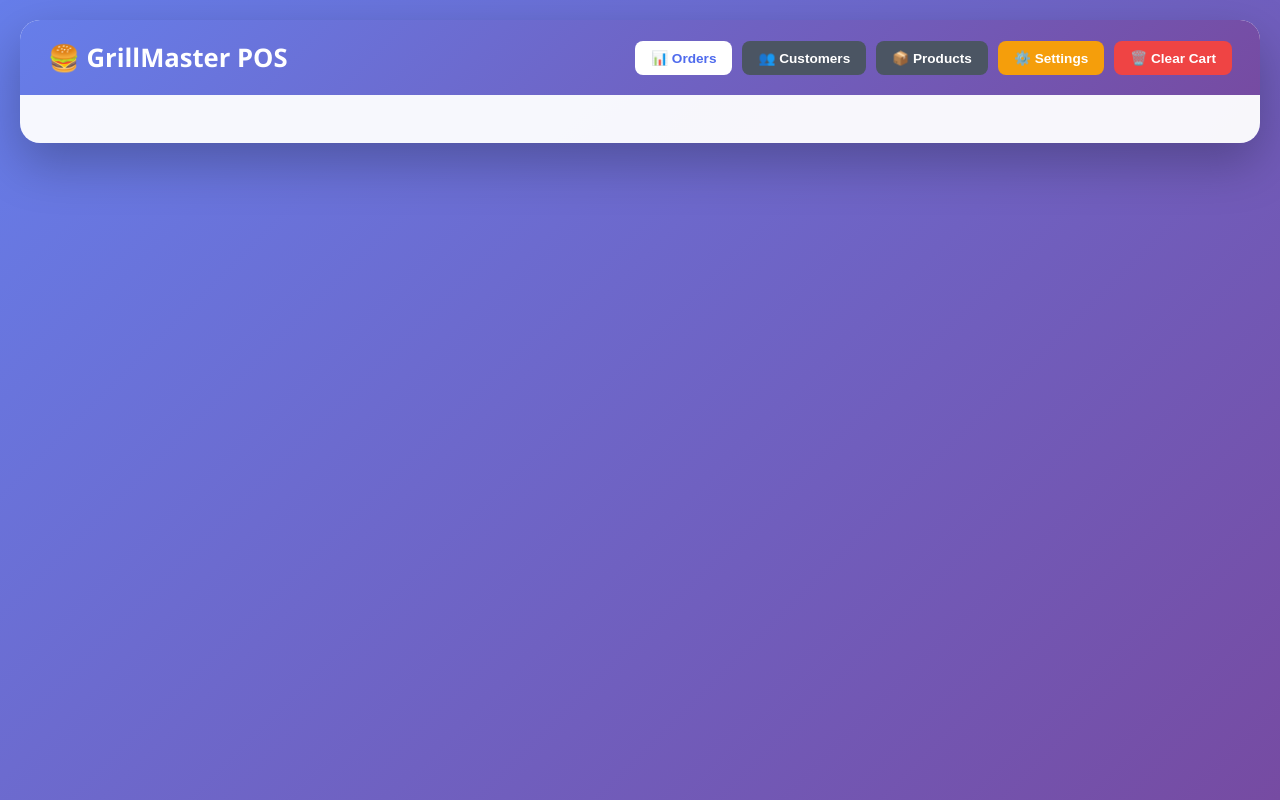
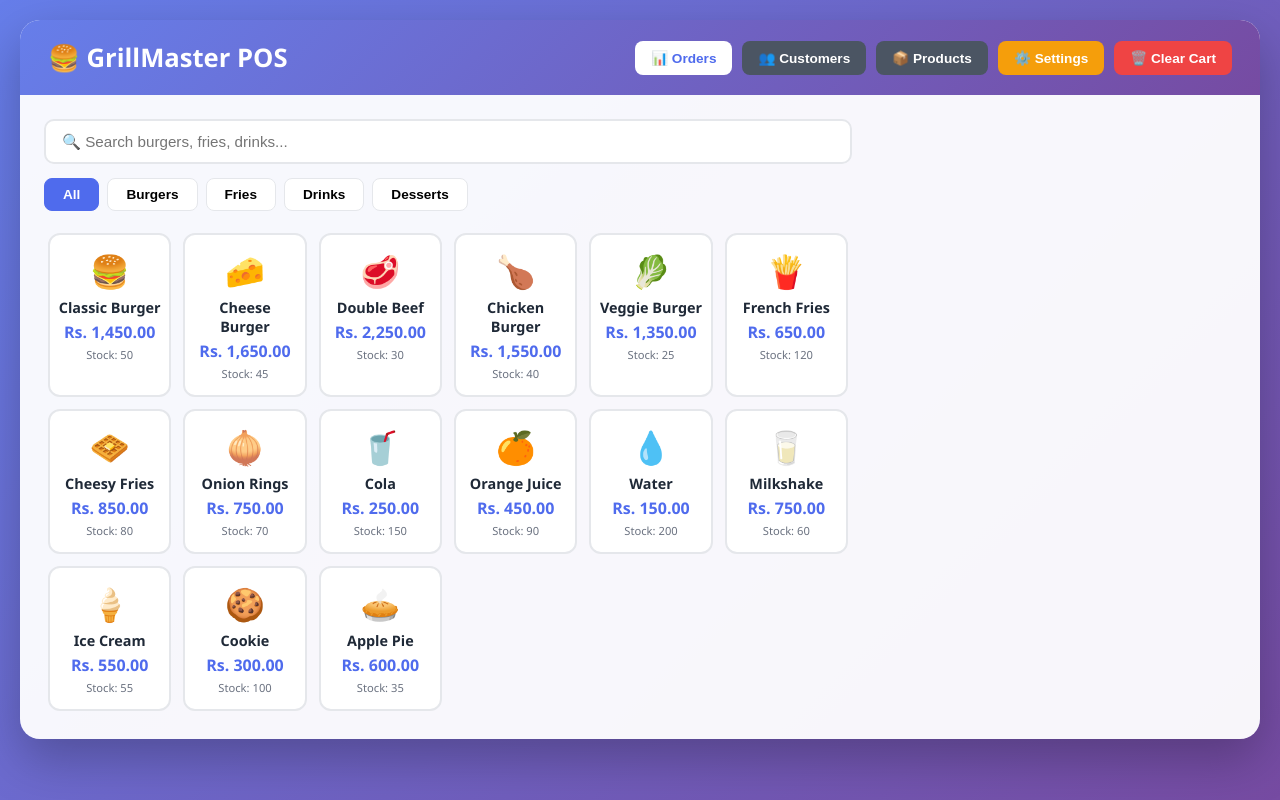
Before and after one commit to Thivindu2005/Grillmaster-POS-System, a plain HTML site: page index.html in a window 1280 px wide. Drawn offline with Linux system fonts and the light colour scheme.

Commit message:
add product grid with search and category filter

```diff
--- a/index.html
+++ b/index.html
@@ -25,6 +25,27 @@
     <!-- ================= MAIN CONTENT ================= -->
     <div class="main-content">
 
+      <!-- Left side: products -->
+      <div class="products-section">
+        <input
+          type="text"
+          id="searchInput"
+          class="search-bar"
+          placeholder="🔍 Search burgers, fries, drinks..."
+          oninput="renderProducts()"
+        />
+
+        <div class="categories" id="categories">
+          <button class="category-btn active" data-category="all">All</button>
+          <button class="category-btn" data-category="burgers">Burgers</button>
+          <button class="category-btn" data-category="fries">Fries</button>
+          <button class="category-btn" data-category="drinks">Drinks</button>
+          <button class="category-btn" data-category="desserts">Desserts</button>
+        </div>
+
+        <div class="products-grid" id="productGrid"></div>
+      </div>
+
     </div>
   </div>
 
--- a/script.js
+++ b/script.js
@@ -106,10 +106,59 @@ function closeModal(id) {
 }
 
 
+// ---------- 5. PRODUCT GRID ----------
+
+function renderProducts() {
+  const grid = document.getElementById('productGrid');
+  const searchText = document.getElementById('searchInput').value.toLowerCase().trim();
+
+  // filter by category and search text
+  const filtered = products.filter(function (product) {
+    const matchCategory = currentCategory === 'all' || product.category === currentCategory;
+    const matchSearch = product.name.toLowerCase().includes(searchText);
+    return matchCategory && matchSearch;
+  });
+
+  if (filtered.length === 0) {
+    grid.innerHTML = '<div class="empty-text">No products found</div>';
+    return;
+  }
+
+  let html = '';
+  filtered.forEach(function (product) {
+    const outClass = product.stock <= 0 ? 'out-of-stock' : '';
+    html += `
+      <div class="product-card ${outClass}" onclick="addToCart(${product.id})">
+        <div class="product-icon">${escapeHtml(product.icon)}</div>
+        <div class="product-name">${escapeHtml(product.name)}</div>
+        <div class="product-price">${money(product.price)}</div>
+        <div class="product-stock">Stock: ${product.stock}</div>
+      </div>
+    `;
+  });
+  grid.innerHTML = html;
+}
+
+// category buttons
+document.getElementById('categories').addEventListener('click', function (event) {
+  const button = event.target.closest('.category-btn');
+  if (!button) return;
+
+  document.querySelectorAll('.category-btn').forEach(function (btn) {
+    btn.classList.remove('active');
+  });
+  button.classList.add('active');
+
+  currentCategory = button.dataset.category;
+  renderProducts();
+});
+
+
 // ---------- 15. START THE APP ----------
 
 function init() {
   document.getElementById('headerShopName').textContent = settings.shopName;
+  renderProducts();
 }
 
 init();
--- a/style.css
+++ b/style.css
@@ -116,3 +116,106 @@ body {
   gap: 24px;
   padding: 24px;
 }
+
+/* ---------- Search & categories ---------- */
+.search-bar {
+  width: 100%;
+  padding: 12px 16px;
+  border: 2px solid var(--border);
+  border-radius: 10px;
+  font-size: 0.95rem;
+  margin-bottom: 14px;
+}
+
+.search-bar:focus {
+  outline: none;
+  border-color: var(--primary);
+}
+
+.categories {
+  display: flex;
+  gap: 8px;
+  flex-wrap: wrap;
+  margin-bottom: 18px;
+}
+
+.category-btn {
+  background: white;
+  border: 1px solid var(--border);
+  padding: 8px 18px;
+  border-radius: 8px;
+  cursor: pointer;
+  font-size: 0.85rem;
+  font-weight: 600;
+  transition: all 0.15s;
+}
+
+.category-btn:hover {
+  border-color: var(--primary);
+}
+
+.category-btn.active {
+  background: var(--primary);
+  color: white;
+  border-color: var(--primary);
+}
+
+/* ---------- Product grid ---------- */
+.products-grid {
+  display: grid;
+  grid-template-columns: repeat(auto-fill, minmax(120px, 1fr));
+  gap: 12px;
+  max-height: 520px;
+  overflow-y: auto;
+  padding: 4px;
+}
+
+.product-card {
+  background: white;
+  border: 2px solid var(--border);
+  border-radius: 12px;
+  padding: 14px 8px;
+  text-align: center;
+  cursor: pointer;
+  transition: all 0.15s;
+}
+
+.product-card:hover {
+  border-color: var(--primary);
+  transform: translateY(-3px);
+  box-shadow: 0 6px 14px rgba(79, 107, 237, 0.2);
+}
+
+.product-card.out-of-stock {
+  opacity: 0.5;
+}
+
+.product-icon {
+  font-size: 2rem;
+  margin-bottom: 6px;
+}
+
+.product-name {
+  font-weight: 700;
+  font-size: 0.9rem;
+  margin-bottom: 4px;
+}
+
+.product-price {
+  color: var(--primary);
+  font-weight: 700;
+  font-size: 1rem;
+}
+
+.product-stock {
+  color: var(--muted);
+  font-size: 0.7rem;
+  margin-top: 4px;
+}
+
+.empty-text {
+  grid-column: 1 / -1;
+  text-align: center;
+  color: var(--muted);
+  padding: 30px;
+}
```
